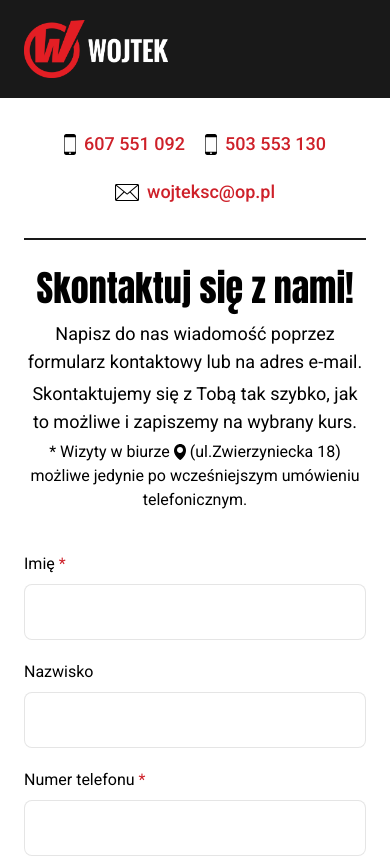
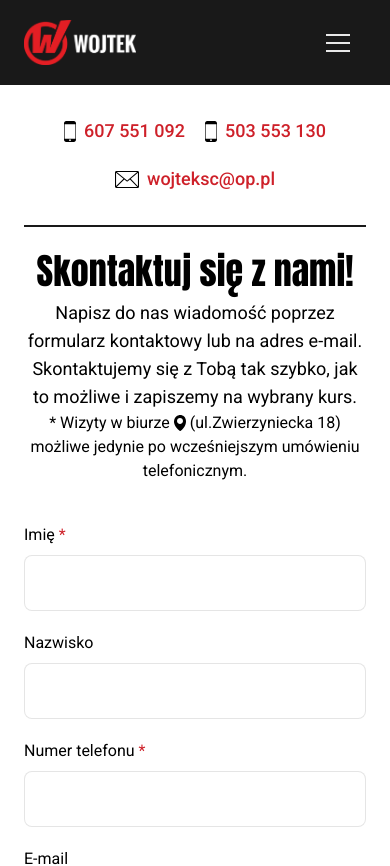
Before and after one commit to xResto/driving-school, a Next.js app: page /kontakt in a window 390 px wide. Shown: the top 866 px of the page. Built offline with nearby package versions, Linux system fonts and the light colour scheme; no server answers.

Commit message:
added hamburger menu for small screens

```diff
--- a/app/cennik/page.tsx
+++ b/app/cennik/page.tsx
@@ -8,10 +8,10 @@ import { anton } from '../fonts';
 const Cennik = () => {
   return (
     <>
-      <div className='bg-[#191919] rounded-b-3xl text-white pb-20'>
+      <div className='bg-[#191919] rounded-b-3xl text-white pb-20 max-md:relative max-md:-z-10'>
         <DivOpacityAnimation>
           <div className='mx-auto text-center py-28 px-6 max-w-[40rem]'>
-            <h1 className={`${anton.className} text-4xl sm:text-6xl font-bold`}>
+            <h1 className={`${anton.className} text-4xl sm:text-6xl`}>
               Cennik kursów na prawo jazdy
             </h1>
             <p className='py-6 text-md sm:text-lg'>
@@ -26,7 +26,7 @@ const Cennik = () => {
 
       <DivOpacityAnimation>
         <h4
-          className={`${anton.className} mt-20 pt-20 pb-14 mx-auto text-center text-4xl font-bold`}
+          className={`${anton.className} mt-20 pt-20 pb-14 mx-auto text-center text-4xl`}
         >
           Dodatkowe
         </h4>
--- a/app/components/AboutUs/AboutUs.tsx
+++ b/app/components/AboutUs/AboutUs.tsx
@@ -23,7 +23,7 @@ const AboutUs = () => {
       <div className='bg-[#f5f5f5] py-20 relative'>
         <div className='max-w-[1400px] mx-auto relative z-10'>
           <h3
-            className={`${anton.className} lg:pb-20 pb-10 text-center font-bold text-5xl`}
+            className={`${anton.className} lg:pb-20 pb-10 text-center text-5xl`}
           >
             Co nas wyróżnia
           </h3>
--- /dev/null
+++ b/app/components/Navbar/Hamburger.tsx
@@ -0,0 +1,64 @@
+'use client';
+
+import React from 'react';
+import { motion, MotionConfig } from 'framer-motion';
+import { useMainContext } from '../store/MainContext';
+
+
+const Hamburger = () => {
+  const { isMenuOpen, setIsMenuOpen } = useMainContext();
+
+  return (
+    <MotionConfig
+      transition={{
+        duration: 0.3,
+      }}
+    >
+      <motion.button
+        className='py-3 px-4'
+        aria-controls='primary-navigation'
+        onClick={() => setIsMenuOpen((prev) => !prev)}
+        initial={false}
+        animate={isMenuOpen ? 'open' : 'closed'}
+      >
+        <motion.div className='md:hidden relative w-6 h-5'>
+          <motion.span
+            className='absolute h-[2px] w-full bg-white/90'
+            style={{ left: '50%', top: '35%', x: '-50%', y: '-50%' }}
+            variants={{
+              open: {
+                rotate: ['0deg', '0deg', '45deg'],
+                top: ['10%', '50%', '50%'],
+              },
+              closed: {
+                rotate: ['45deg', '0deg', '0deg'],
+                top: ['50%', '50%', '10%'],
+              },
+            }}
+          ></motion.span>
+          <motion.span
+            className='absolute h-[2px] w-full bg-white/90'
+            style={{ left: '50%', top: '50%', x: '-50%', y: '-50%' }}
+            variants={{ open: { opacity: 0 }, closed: { opacity: 100 } }}
+          ></motion.span>
+          <motion.span
+            className='absolute h-[2px] w-full bg-white/90'
+            style={{ left: '50%', top: '65%', x: '-50%', y: '-50%' }}
+            variants={{
+              open: {
+                rotate: ['0deg', '0deg', '-45deg'],
+                top: ['90%', '50%', '50%'],
+              },
+              closed: {
+                rotate: ['-45deg', '0deg', '0deg'],
+                top: ['50%', '50%', '90%'],
+              },
+            }}
+          ></motion.span>
+        </motion.div>
+      </motion.button>
+    </MotionConfig>
+  );
+};
+
+export default Hamburger;
--- a/app/components/Navbar.tsx
+++ b/app/components/Navbar/Navbar.tsx
@@ -1,14 +1,24 @@
 'use client';
 
-import React from 'react';
+import React, { useEffect } from 'react';
 import Image from 'next/image';
 import Link from 'next/link';
-import RedUnderscoreHoverAnimation from './animations/RedUnderscoreHoverAnimation';
+import RedUnderscoreHoverAnimation from '../animations/RedUnderscoreHoverAnimation';
 import { usePathname } from 'next/navigation';
-import Logo from '../../public/logo.webp'
+import Logo from '../../../public/logo.webp';
+import Hamburger from './Hamburger';
+import { useMainContext } from '../store/MainContext';
 
 const Navbar = () => {
+  const { isMenuOpen, setIsMenuOpen } = useMainContext();
+
   const pathname = usePathname();
+
+  useEffect(() => {
+    if (isMenuOpen) {
+      setIsMenuOpen(false);
+    }
+  }, [pathname]);
 
   return (
     <nav
@@ -26,22 +36,27 @@ const Navbar = () => {
           : {}
       }
     >
-      <div className='flex flex-row justify-between py-5 max-w-[1200px] mx-auto'>
+      <div className='flex flex-row justify-between items-center py-5 max-w-[1200px] mx-auto'>
         <div className='text-3xl font-bold'>
           <Link href='/'>
             <Image
               src={Logo}
               priority={true}
               alt='Logo OSK WOJTEK'
-              className='w-36'
+              className='md:w-36 w-28'
             />
           </Link>
         </div>
-        <ul className='flex gap-10 items-center text-lg max-md:hidden'>
+        <Hamburger />
+        <ul
+          className={`${
+            isMenuOpen ? '' : 'max-md:hidden'
+          } flex gap-10 items-center text-lg max-md:fixed max-md:z-[100] max-md:top-[5.4rem] max-md:left-0 max-md:bg-[#111111] max-md:w-full max-md:flex-col max-md:gap-0`}
+        >
           <Link
             href='/'
-            className={`${
-              pathname === '/' ? 'border-b-2 border-[#CE2029]' : ''
+            className={`max-md:w-full text-center max-md:py-4 ${
+              pathname === '/' ? 'md:border-b-2 md:border-[#CE2029] md:text-white text-[#CE2029]' : ''
             }`}
           >
             <RedUnderscoreHoverAnimation currentPath={pathname} thisPath='/'>
@@ -50,9 +65,9 @@ const Navbar = () => {
           </Link>
           <Link
             href='/jak-zaczac-kurs'
-            className={`${
+            className={`max-md:w-full text-center max-md:py-4 ${
               pathname === '/jak-zaczac-kurs'
-                ? 'border-b-2 border-[#CE2029]'
+                ? 'md:border-b-2 md:border-[#CE2029] md:text-white text-[#CE2029]'
                 : ''
             }`}
           >
@@ -65,8 +80,8 @@ const Navbar = () => {
           </Link>
           <Link
             href='/cennik'
-            className={`${
-              pathname === '/cennik' ? 'border-b-2 border-[#CE2029]' : ''
+            className={`max-md:w-full text-center max-md:py-4 ${
+              pathname === '/cennik' ? 'md:border-b-2 md:border-[#CE2029] md:text-white text-[#CE2029]' : ''
             }`}
           >
             <RedUnderscoreHoverAnimation
@@ -79,8 +94,8 @@ const Navbar = () => {
 
           <Link
             href='/kontakt'
-            className={`${
-              pathname === '/kontakt' ? 'border-b-2 border-[#CE2029]' : ''
+            className={`max-md:w-full text-center max-md:py-4 ${
+              pathname === '/kontakt' ? 'md:border-b-2 md:border-[#CE2029] md:text-white text-[#CE2029]' : ''
             }`}
           >
             <RedUnderscoreHoverAnimation
--- a/app/components/WhyWojtek/WhyWojtek.tsx
+++ b/app/components/WhyWojtek/WhyWojtek.tsx
@@ -24,7 +24,7 @@ export default function WhyWojtek() {
 
           <div className='flex flex-col max-lg:gap-10 max-lg:text-center justify-evenly max-lg:w-[36rem]'>
             <DivOpacityAnimation>
-              <h2 className={`${anton.className} text-6xl lg:text-6xl max-[1103px]:text-5xl font-bold`}>
+              <h2 className={`${anton.className} text-6xl lg:text-6xl max-[1103px]:text-5xl`}>
                 Dlaczego WOJTEK
               </h2>
             </DivOpacityAnimation>
--- a/app/components/animations/RedUnderscoreHoverAnimation.tsx
+++ b/app/components/animations/RedUnderscoreHoverAnimation.tsx
@@ -24,7 +24,7 @@ const RedUnderscoreHoverAnimation = ({
         <motion.div
           variants={variants}
           transition={{ duration: 0.4 }}
-          className='absolute bottom-0 left-0 border-b-2 border-[#CE2029]'
+          className='absolute bottom-0 left-0 border-b-2 border-[#CE2029] max-md:hidden'
         />
       )}
     </motion.li>
--- /dev/null
+++ b/app/components/store/MainContext.tsx
@@ -0,0 +1,34 @@
+'use client';
+
+import React, { createContext, useContext, useState } from 'react';
+
+interface MainContextType {
+  children: React.ReactNode;
+};
+
+type MainContext = {
+  isMenuOpen: boolean;
+  setIsMenuOpen: React.Dispatch<React.SetStateAction<boolean>>;
+};
+
+const MainContext = createContext<MainContext | null>(null);
+
+const MainContextProvider = ({ children }: MainContextType) => {
+  const [isMenuOpen, setIsMenuOpen] = useState(false);
+
+  return (
+    <MainContext.Provider value={{ isMenuOpen, setIsMenuOpen }}>
+      {children}
+    </MainContext.Provider>
+  );
+};
+
+export default MainContextProvider;
+
+export function useMainContext() {
+  const context = useContext(MainContext);
+  if (!context) {
+    throw new Error('useMainContext must be used within a MainContextProvider');
+  }
+  return context;
+}
--- a/app/kontakt/page.tsx
+++ b/app/kontakt/page.tsx
@@ -1,3 +1,5 @@
+'use client';
+
 import React from 'react';
 import Image from 'next/image';
 import EnvelopeIcon from '../../public/envelope-icon.svg';
@@ -6,12 +8,22 @@ import MapPin from '../../public/map-pin.svg';
 import DivOpacityAnimation from '../components/animations/DivOpacityAnimation';
 import ContactForm from './ContactForm';
 import { anton } from '../fonts';
+import { useMainContext } from '../components/store/MainContext';
 
 const page = () => {
+  const { isMenuOpen } = useMainContext();
+
   return (
     <div className='max-w-[1500px] mx-auto lg:px-0 md:px-20 sm:px-10 px-6'>
-      <DivOpacityAnimation>
-        <div className='lg:w-1/2 w-full flex flex-col items-center justify-center mx-auto gap-1 text-center text-lg'>
+      <div
+        className='lg:w-1/2 w-full flex flex-col items-center justify-center mx-auto gap-1 text-center text-lg'
+        style={
+          isMenuOpen
+            ? { position: 'relative', zIndex: '-10' }
+            : { position: 'static', zIndex: '0' }
+        }
+      >
+        <DivOpacityAnimation>
           <div className='w-full flex justify-center mb-6'>
             <div className='w-full sm:flex gap-10 max-[1093px]:gap-5 max-lg:gap-10 max-sm:gap-5 grid grid-cols-2 p-8 justify-center text-center border-b-2 border-[#191919] font-medium'>
               <a
@@ -59,7 +71,7 @@ const page = () => {
               </div> */}
             </div>
           </div>
-          <h1 className={`${anton.className} text-4xl font-bold mb-2`}>
+          <h1 className={`${anton.className} text-4xl mb-2`}>
             Skontaktuj się z nami!
           </h1>
           <p>
@@ -80,8 +92,8 @@ const page = () => {
             &nbsp;(ul.Zwierzyniecka 18) możliwe jedynie po wcześniejszym
             umówieniu telefonicznym.
           </p>
-        </div>
-      </DivOpacityAnimation>
+        </DivOpacityAnimation>
+      </div>
       <ContactForm />
       <DivOpacityAnimation>
         <iframe
--- a/app/layout.tsx
+++ b/app/layout.tsx
@@ -1,9 +1,10 @@
 import type { Metadata } from 'next';
 import './globals.css';
 import { roboto } from './fonts';
-import Navbar from './components/Navbar';
+import Navbar from './components/Navbar/Navbar';
 import Footer from './components/Footer';
 import { Toaster } from 'react-hot-toast';
+import MainContextProvider from './components/store/MainContext';
 
 export const metadata: Metadata = {
   title: 'Szkoła Nauki Jazdy Tarnobrzeg - Wojtek',
@@ -18,8 +19,10 @@ export default function RootLayout({
   return (
     <html lang='pl'>
       <body className={roboto.className}>
-        <Navbar />
-        {children}
+        <MainContextProvider>
+          <Navbar />
+          {children}
+        </MainContextProvider>
         <Footer />
 
         <Toaster position='top-center' />
```
Also changed, not shown: app/components/Header.tsx (+4 -4 lines), app/globals.css (+4 -4 lines).
